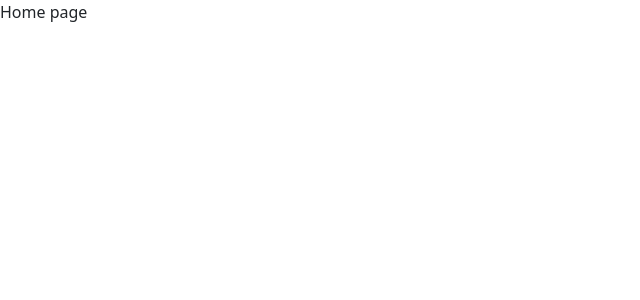
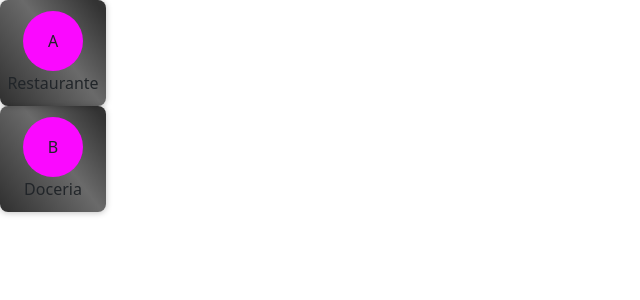
Before and after one commit to drakson-santos/steer, a React (Create React App) app: page /home in a window 1280 px wide. Shown: the top 300 px of the page, without its empty margins (0-640 px from the left). Built offline with nearby package versions, Linux system fonts and the light colour scheme.

Commit message:
feat: Iniciada criacao do componente de interesses

```diff
--- /dev/null
+++ b/src/components/interests/index.jsx
@@ -0,0 +1,15 @@
+import "./interests.css"
+
+const InterestComponent = ({ icon, title }) => {
+
+    return (
+        <div id="Interests">
+            <div className="interest-pink">
+                {icon}
+            </div>
+            <div>{title}</div>
+        </div>
+    )
+}
+
+export default InterestComponent
--- /dev/null
+++ b/src/components/interests/interests.css
@@ -0,0 +1,24 @@
+#Interests {
+    width: 106px;
+    height: 106px;
+    background: linear-gradient(232.81deg, rgba(0, 0, 0, 0.8) 6.39%, rgba(16, 16, 16, 0.624) 44.87%, rgba(0, 0, 0, 0.8) 96.3%);
+    box-shadow: 0px 0.760205px 6.08164px rgba(0, 0, 0, 0.25);
+    border-radius: 0.5rem;
+
+    display: flex;
+    flex-direction: column;
+    align-items: center;
+    justify-content: center;
+}
+
+
+.interest-pink {
+    width: 60px;
+    height: 60px;
+    background: #FA09FF;
+    border-radius: 50%;
+
+    display: flex;
+    align-items: center;
+    justify-content: center;
+}
--- a/src/pages/home/index.jsx
+++ b/src/pages/home/index.jsx
@@ -1,8 +1,12 @@
+import InterestComponent from "../../components/interests"
 import "./home.css"
 
 const HomePage = () => {
     return (
-        <div>Home page</div>
+        <div>
+            <InterestComponent icon="A" title="Restaurante"/>
+            <InterestComponent icon="B" title="Doceria"/>
+        </div>
     )
 }
 
```
